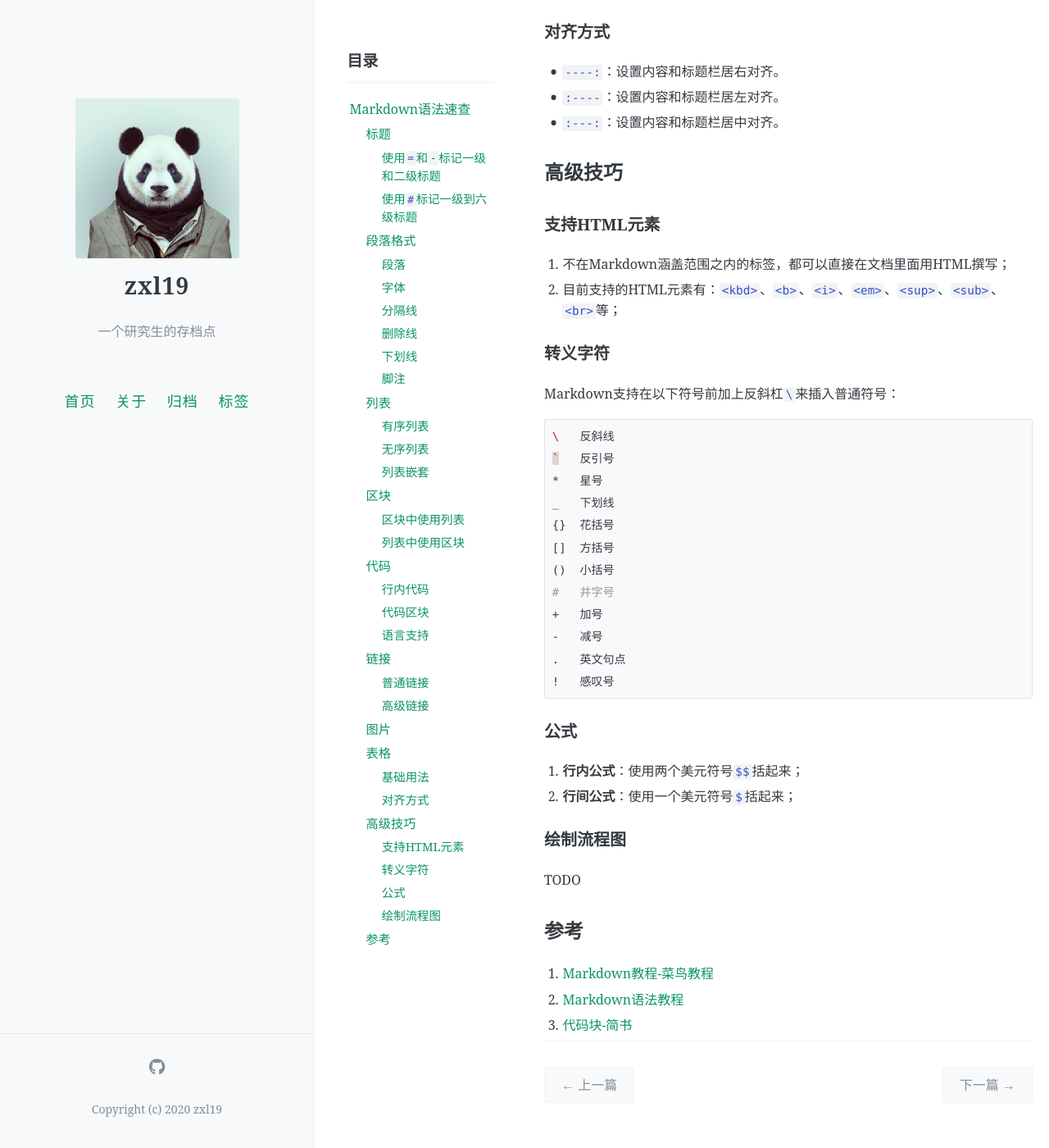
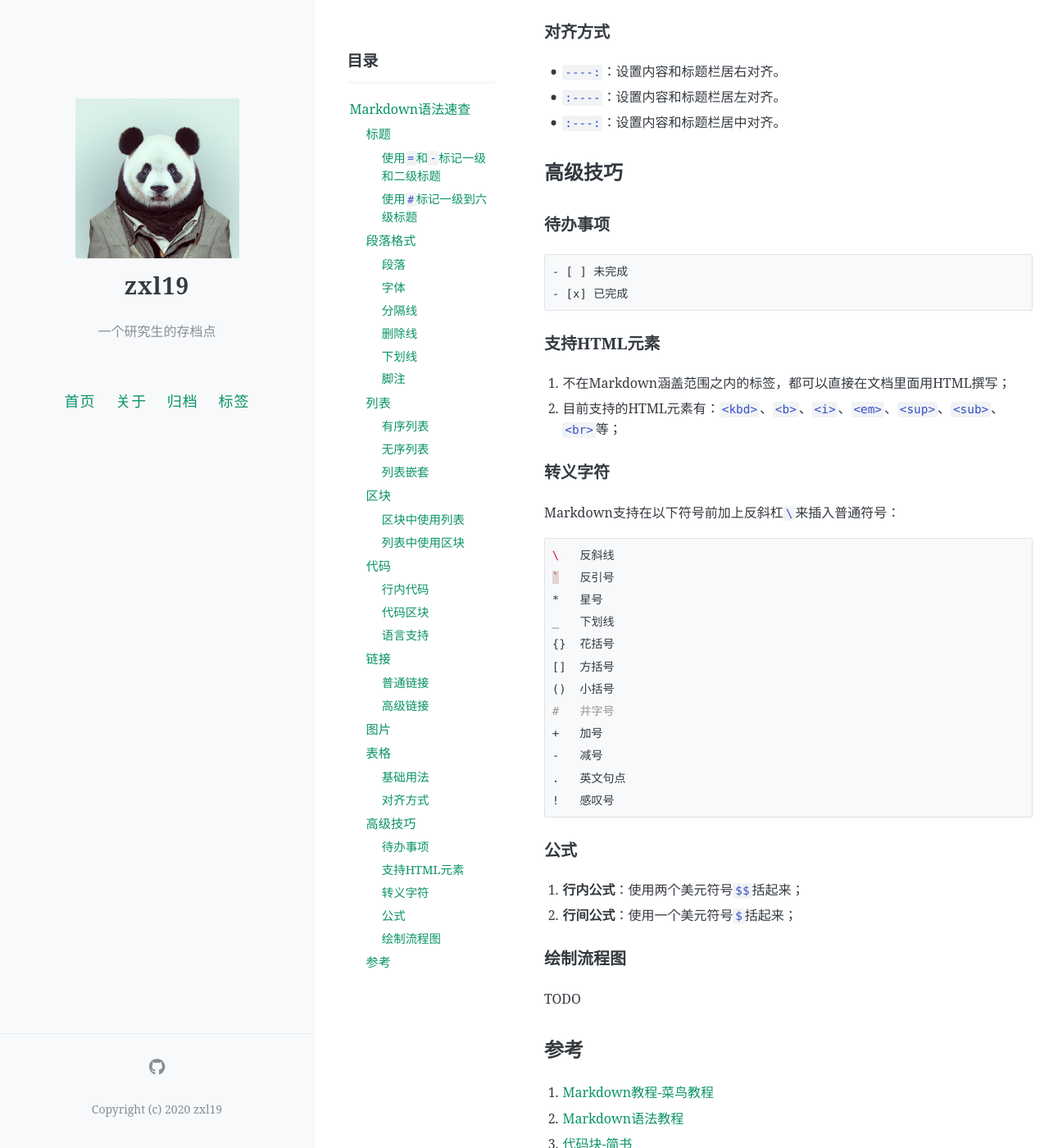
Before and after one commit to zxl19/zxl19.github.io, a Jekyll site: the page built from _posts/2020-05-13-markdown-tutorial.md, in a window 1280 px wide and 1400 px high, scrolled down 4641 px. Shown: the whole window at 82% size. Built offline with Jekyll 4.4.1, drawn with Linux system fonts in a browser that asks for light colours; comment, search, counter and statistics services are not loaded.

Commit message:
Update 2020-05-13-markdown-tutorial.md

````diff
--- a/_posts/2020-05-13-markdown-tutorial.md
+++ b/_posts/2020-05-13-markdown-tutorial.md
@@ -207,6 +207,13 @@ ___加粗斜体___
 
 ## 高级技巧
 
+### 待办事项
+
+```markdown
+- [ ] 未完成
+- [x] 已完成
+```
+
 ### 支持HTML元素
 
 1. 不在Markdown涵盖范围之内的标签，都可以直接在文档里面用HTML撰写；
@@ -245,3 +252,4 @@ TODO
 1. [Markdown教程-菜鸟教程](https://www.runoob.com/markdown/md-tutorial.html)
 2. [Markdown语法教程](https://markdown.com.cn/)
 3. [代码块-简书](https://www.jianshu.com/p/c2b75ff24c33)
+4. [待办事项-简书](https://www.jianshu.com/p/0b257de21eb5)
````
